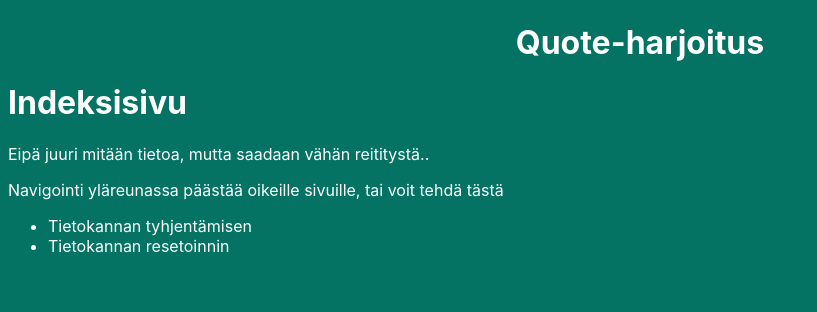
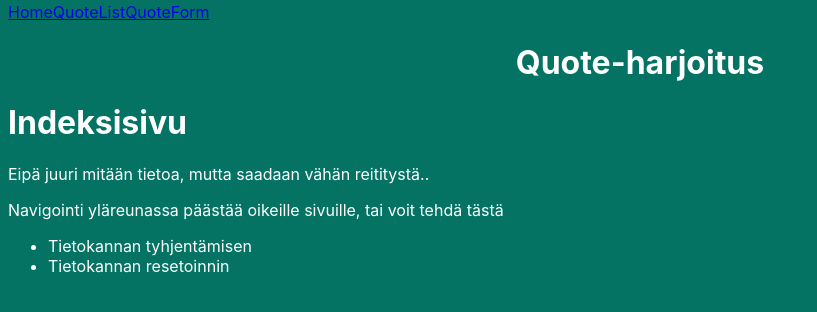
Before and after one commit to sovelto-tommi/jsf19-sanontaharj, a React (Create React App) app: page / in a window 1280 px wide. Shown: the top 312 px of the page, without its empty margins (0-817 px from the left). Built offline with nearby package versions, Linux system fonts and the light colour scheme.

Commit message:
Raakaversio navigaatiopalkista lisätty

```diff
--- a/src/App.js
+++ b/src/App.js
@@ -5,11 +5,13 @@ import Index from './components/Index';
 import NotFound from './components/NotFound';
 import QuoteList from './components/QuoteList';
 import QuoteForm from './components/QuoteForm';
+import Navigation from './components/Navigation';
 
 function App () {
   return (
     <div className='App'>
       <Router>
+        <Navigation/>
       <h1 className="AppTitle">Quote-harjoitus</h1>
       <Switch>
         <Route path='/' exact component={Index}/>
--- /dev/null
+++ b/src/components/Navigation.jsx
@@ -0,0 +1,14 @@
+import React, { Component } from 'react'
+import {NavLink} from 'react-router-dom';
+
+export default class Navigation extends Component {
+    render() {
+        return (
+            <div className="mynavbar">
+                <NavLink to='/'>Home</NavLink>
+                <NavLink to='/quotes'>QuoteList</NavLink>
+                <NavLink to='/form'>QuoteForm</NavLink>
+            </div>
+        )
+    }
+}
```
